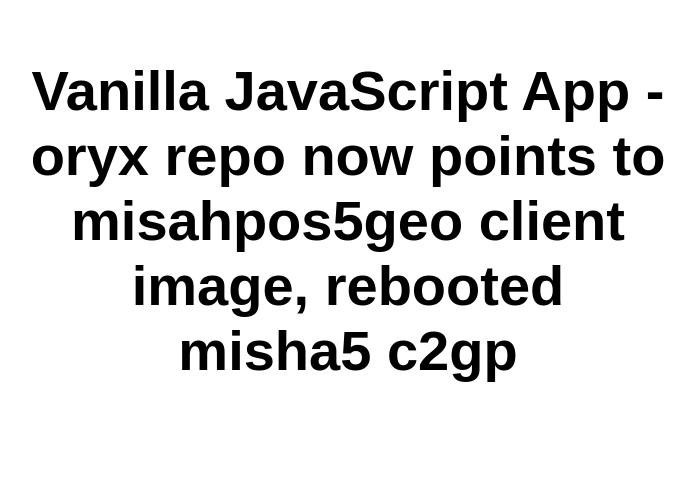
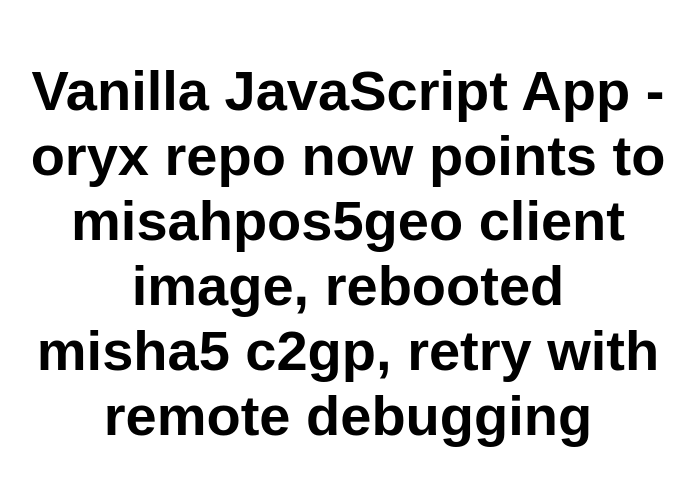
Before and after one commit to cmriachi/mishapos5geotests, a website: page src/index.html in a window 1280 px wide. Shown: the whole page, without its empty margins (292-987 px from the left). Drawn offline with Linux system fonts and the light colour scheme.

Commit message:
Update index.html

```diff
--- a/src/index.html
+++ b/src/index.html
@@ -10,7 +10,7 @@
 
 <body>
   <main>
-    <h1>Vanilla JavaScript App - oryx repo now points to misahpos5geo client image, rebooted misha5 c2gp</h1>
+    <h1>Vanilla JavaScript App - oryx repo now points to misahpos5geo client image, rebooted misha5 c2gp, retry with remote debugging</h1>
   </main>
 </body>
 
```
